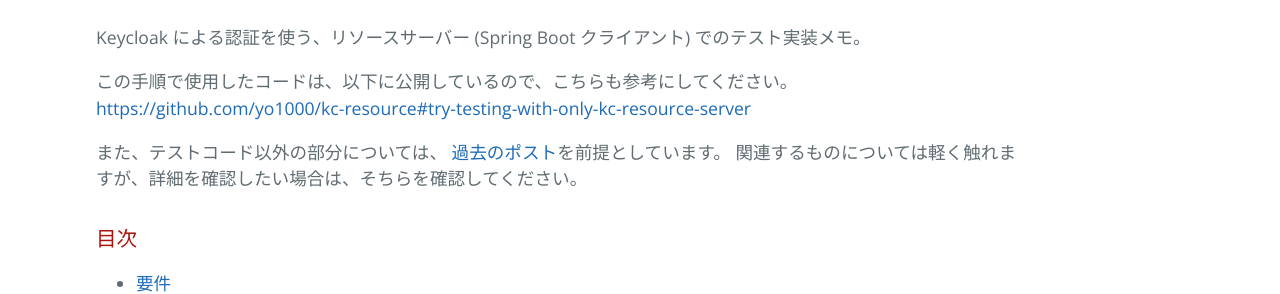
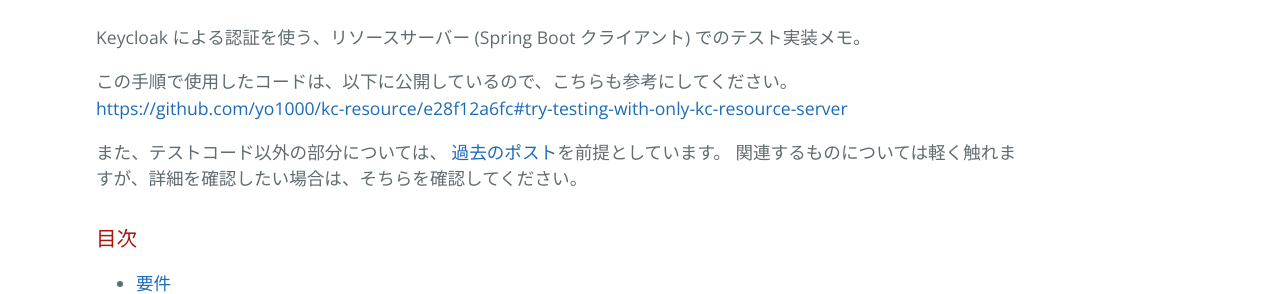
Before and after one commit to yo1000/blog.yo1000.com, a Jekyll site: the page built from _posts/2017-12-26-keycloak-test-ressrv.md, in a window 1280 px wide and 900 px high, scrolled down 380 px. Shown: the part 164-458 px from the top of the window. Built offline with Jekyll 4.4.1, drawn with Linux system fonts in a browser that asks for light colours; our own code applies the rules of GitHub Pages for plain Markdown files; comment, search, counter and statistics services are not loaded; some of the changed lines change nothing that is shown.

Commit message:
Update 2017-12-26-keycloak-test-ressrv.md

```diff
--- a/_posts/2017-12-26-keycloak-test-ressrv.md
+++ b/_posts/2017-12-26-keycloak-test-ressrv.md
@@ -14,7 +14,7 @@
 Keycloak による認証を使う、リソースサーバー (Spring Boot クライアント) でのテスト実装メモ。
 
 この手順で使用したコードは、以下に公開しているので、こちらも参考にしてください。<br>
-[https://github.com/yo1000/kc-resource#try-testing-with-only-kc-resource-server](https://github.com/yo1000/kc-resource#try-testing-with-only-kc-resource-server)
+[https://github.com/yo1000/kc-resource/e28f12a6fc#try-testing-with-only-kc-resource-server](https://github.com/yo1000/kc-resource/tree/e28f12a6fcdae8f4012f2ae858455880019e88d7#try-testing-with-only-kc-resource-server)
 
 また、テストコード以外の部分については、
 [過去のポスト](http://blog.yo1000.com/keycloak/keycloak-collabo-ressrv-rescli.html)を前提としています。
```
